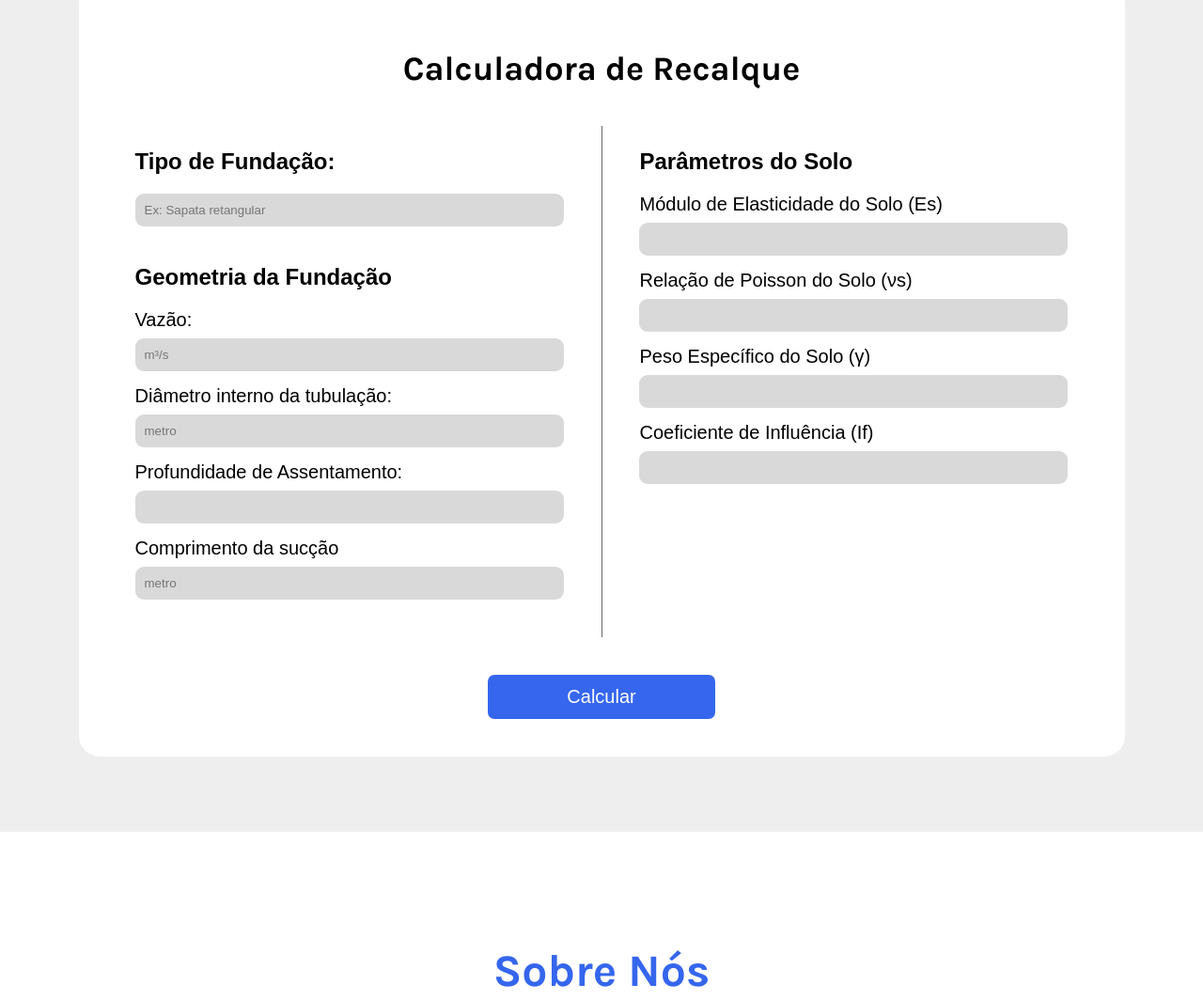
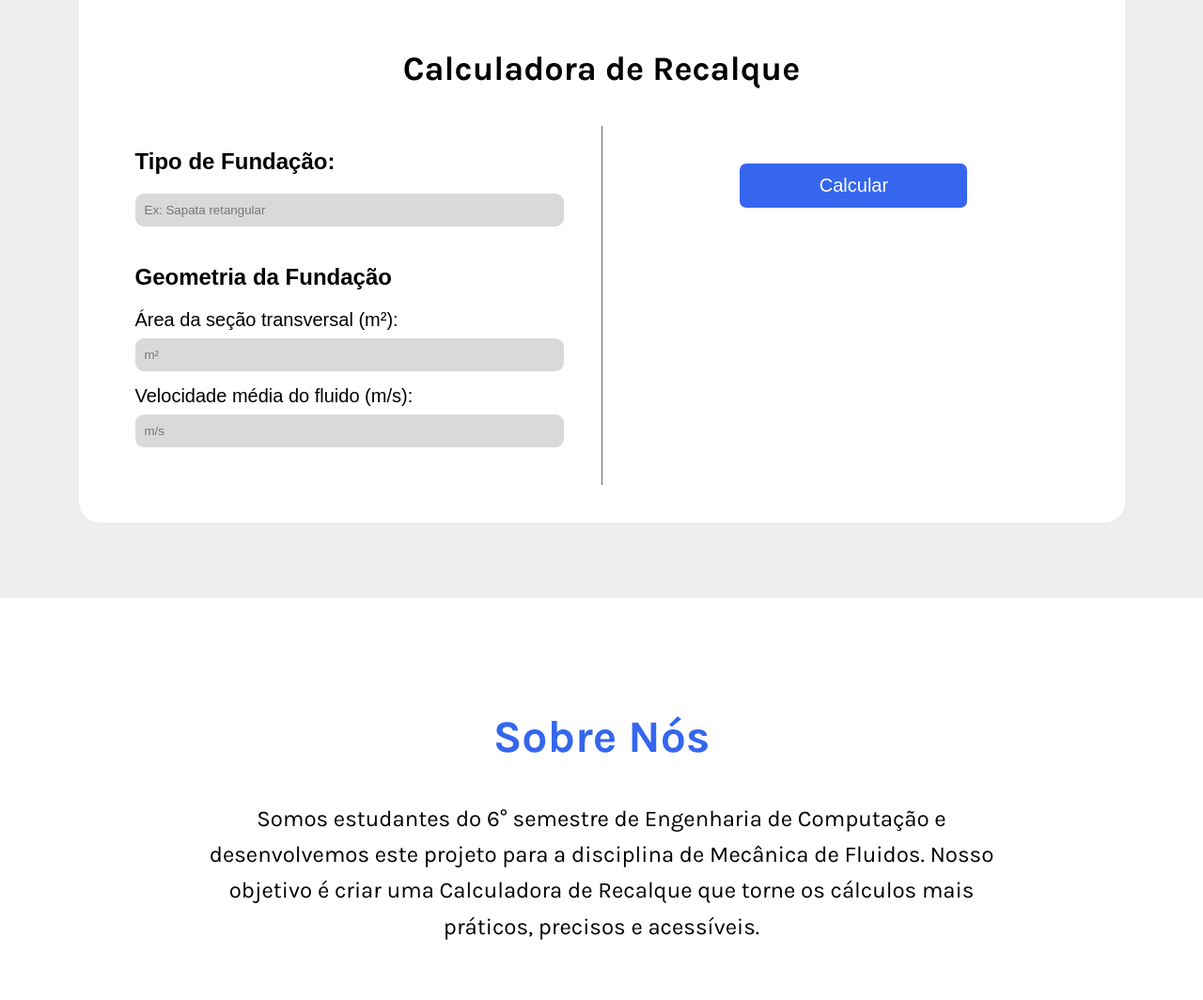
Before and after one commit to gbcancian/calculadora_recalque, a plain HTML site: page index.html in a window 1280 px wide. Shown: the part 1295-2359 px from the top of the page at 94% size. Drawn offline with Linux system fonts and the light colour scheme; a web font is replaced by a local one.

Commit message:
atualizacao dos inputs de calculadora e descricao do about us

```diff
--- a/index.html
+++ b/index.html
@@ -21,7 +21,6 @@
                 <a href="#hero">Inicio</a>
                 <a href="#calculator">Calculadora</a>
                 <a href="#about-us">Sobre Nós</a>
-                <a href="#">Contato</a>
             </nav>
         </header>
 
@@ -66,20 +65,16 @@
                             </div>
                             <div class="form-group">
                                 <h3>Geometria da Fundação</h3>
-                                <label for="largura">Vazão:</label>
-                                <input type="text" placeholder="m³/s" id="largura">
-                                <label for="comprimento">Diâmetro interno da tubulação:</label>
-                                <input type="text" placeholder="metro" id="comprimento">
-                                <label for="profundidade">Profundidade de Assentamento:</label>
-                                <input type="text" placeholder="" id="profundidade">
-                                <label for="carga">Comprimento da sucção</label>
-                                <input type="text" placeholder="metro" id="carga">
+                                <label for="largura">Área da seção transversal (m²):</label>
+                                <input type="text" placeholder="m²" id="A">
+                                <label for="comprimento">Velocidade média do fluido (m/s):</label>
+                                <input type="text" placeholder="m/s" id="comprimento">
                             </div>
                         </div>
                         <div class="separator"></div>
                         <div class="form-column">
                             <div class="form-group">
-                                <h3>Parâmetros do Solo</h3>
+                               <!--<h3>Parâmetros do Solo</h3>
                                 <label for="es">Módulo de Elasticidade do Solo (Es)</label>
                                 <input type="text" id="es">
                                 <label for="vs">Relação de Poisson do Solo (νs)</label>
@@ -89,7 +84,7 @@
                                 <label for="if">Coeficiente de Influência (If)</label>
                                 <input type="text" id="if">
                             </div>
-                        </div>
+                        </div>-->
                     </div>
                      <button class="calculate-button">Calcular</button>
                 </div>
@@ -99,7 +94,7 @@
             <section class="about-us" id="about-us">
                 <h2 class="about-title">Sobre Nós</h2>
                 <p class="about-description">
-                    Lorem Ipsum is simply dummy text of the printing and typesetting industry. Lorem Ipsum has been the industry's standard dummy text ever since the 1500s, when an unknown printer took a galley of type and scrambled it to make a type specimen book. It has survived not only five centuries, but also the leap into electronic typesetting, remaining essentially unchanged. It was popularised in the 1960s with the release of Letraset sheets containing Lorem Ipsum passages, and more recently with desktop publishing software like Aldus PageMaker including versions of Lorem Ipsum.
+                    Somos estudantes do 6° semestre de Engenharia de Computação e desenvolvemos este projeto para a disciplina de Mecânica de Fluidos. Nosso objetivo é criar uma Calculadora de Recalque que torne os cálculos mais práticos, precisos e acessíveis.
                 </p>
                 <div class="team-gallery">
                     <div class="team-member-placeholder"></div>
```
